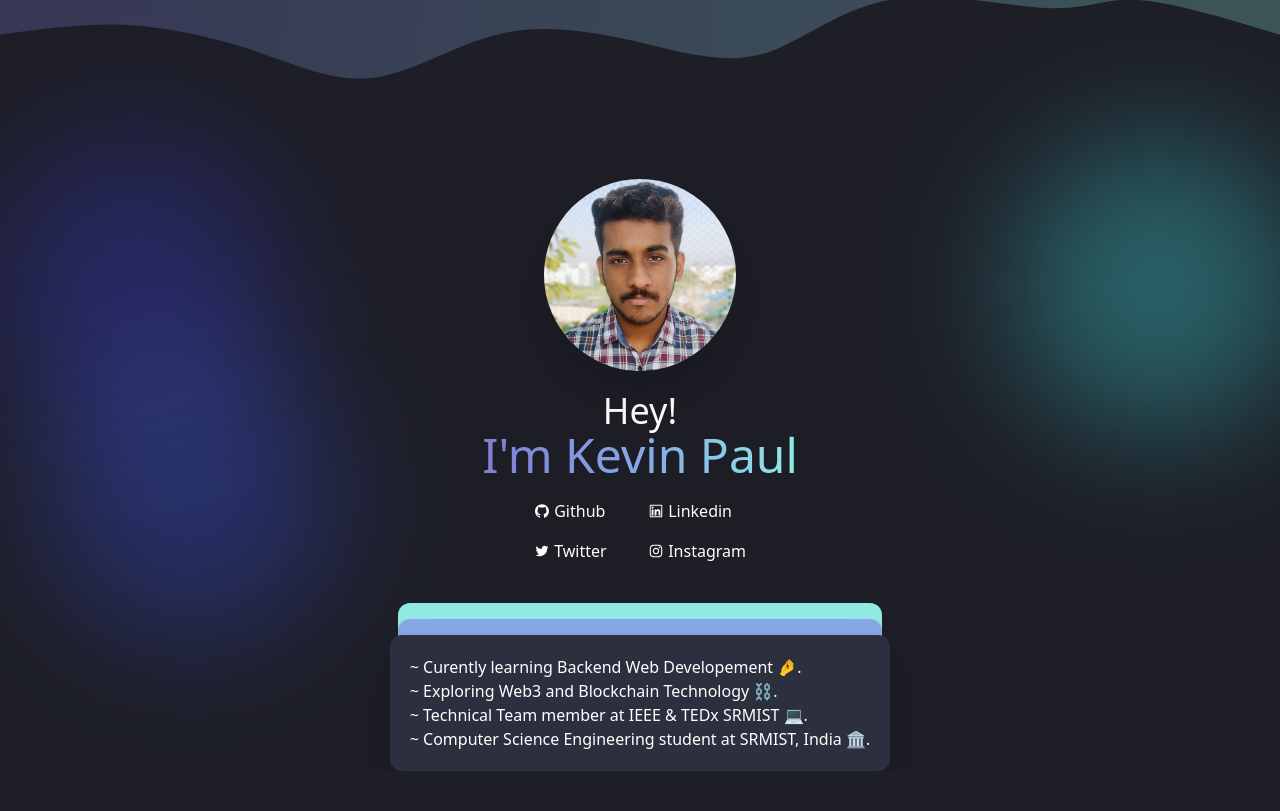
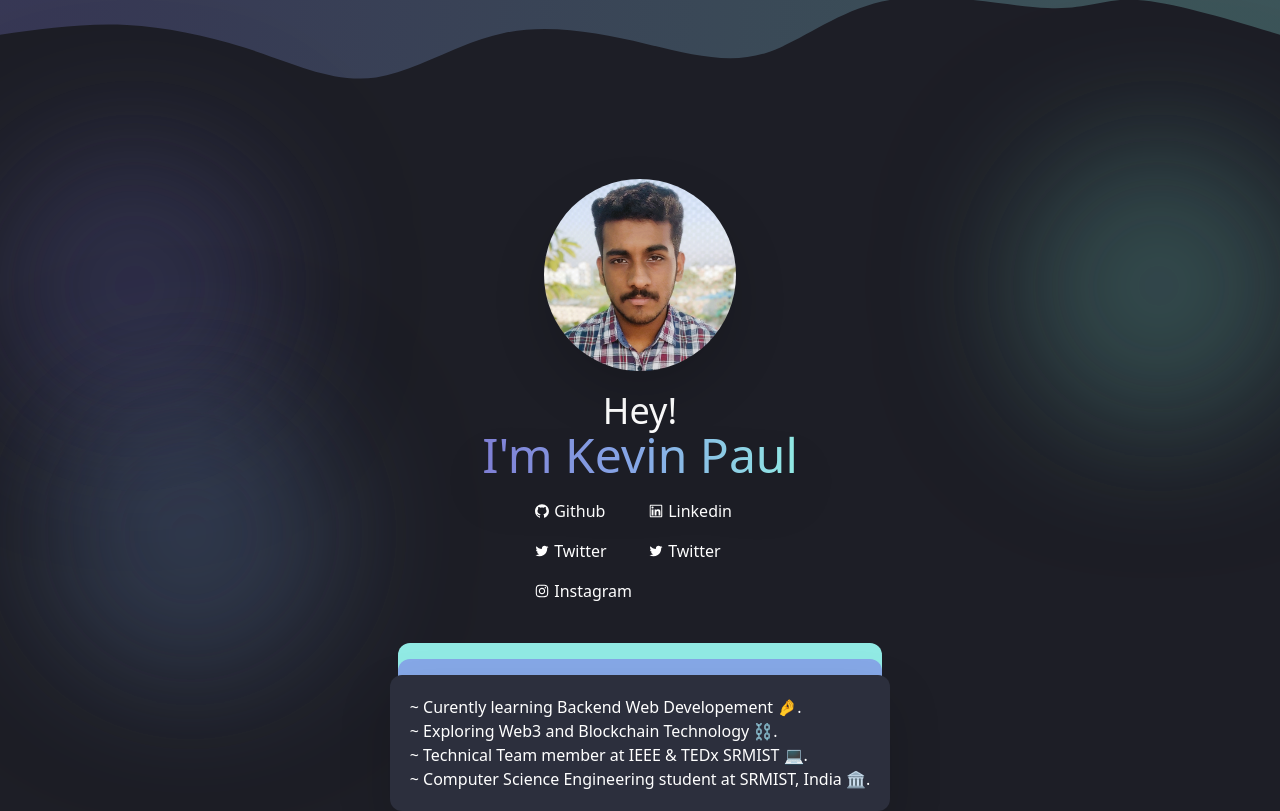
Before and after one commit to itaintkevin/portfolio-v1, a React (Create React App) app: page / in a window 1280 px wide. Shown: the part 463-1274 px from the top of the page. Before the commit the page ends 1234 px from the top, so only its background shows below. Built offline with nearby package versions, Linux system fonts and the light colour scheme.

Commit message:
Updated Links

```diff
--- a/src/components/Hero.jsx
+++ b/src/components/Hero.jsx
@@ -41,17 +41,17 @@ const Hero = () => {
         </div>
     </div> */}
     <div className='relative flex flex-col items-center'>
-      <div className='absolute top-0 -left-4 w-72 h-72 rounded-full mix-blend-color-dodge animate-blob opacity-30 filter blur-3xl bg-[#7F7FD5]'></div>
-      <div className='absolute top-0 -right-4 w-72 h-72 rounded-full mix-blend-color-dodge animate-blob opacity-30 filter blur-3xl bg-[#91EAE4]'></div>
-      <div className='absolute left-10 -bottom-8 w-72 h-72 rounded-full mix-blend-color-dodge animate-blob opacity-30 filter blur-3xl bg-[#86A8E7]'></div>
+      <div className='absolute top-0 -left-4 w-72 h-72 rounded-full mix-blend-difference animate-blob opacity-25 filter blur-3xl bg-[#7F7FD5]'></div>
+      <div className='absolute top-0 -right-4 w-72 h-72 rounded-full mix-blend-difference animate-blob opacity-25 filter blur-3xl bg-[#91EAE4]'></div>
+      <div className='absolute left-10 -bottom-8 w-72 h-72 rounded-full mix-blend-difference animate-blob opacity-25 filter blur-3xl bg-[#86A8E7]'></div>
       <div><img className="rounded-full w-48 h-48 drop-shadow-2xl my-5" src={Profile} alt="Profile" /></div>
       <div className='text-4xl'>Hey!</div>
       <div className='text-5xl from-[#7F7FD5] via-[#86A8E7] to-[#91EAE4] text-transparent bg-clip-text bg-gradient-to-r drop-shadow-2xl'>I'm Kevin Paul</div>
       <div className='grid gap-4 grid-cols-2 grid-rows-2 w-max my-5'>
-        <a className='flex items-center' href="https://github.com/itaintkevin"><AiOutlineGithub/>&nbsp;Github</a>
-        <a className='flex items-center' href="https://www.linkedin.com/in/itaintkevin"><AiOutlineLinkedin/>&nbsp;Linkedin</a>
-        <a className='flex items-center' href="https://twitter.com/it_aint_kevin"><AiOutlineTwitter/>&nbsp;Twitter</a>
-        <a className='flex items-center' href=""><AiOutlineInstagram/>&nbsp;Instagram</a>
+        <div><a className='flex items-center' href="https://github.com/itaintkevin"><AiOutlineGithub/>&nbsp;Github</a></div>
+        <div><a className='flex items-center' href="https://www.linkedin.com/in/itaintkevin"><AiOutlineLinkedin/>&nbsp;Linkedin</a></div>
+        <div><a className='flex items-center' href="https://twitter.com/it_aint_kevin"><AiOutlineTwitter/>&nbsp;Twitter</a></div><a className='flex items-center' href="https://twitter.com/it_aint_kevin"><AiOutlineTwitter/>&nbsp;Twitter</a>
+        <div><a className='flex items-center' href=""><AiOutlineInstagram/>&nbsp;Instagram</a></div>
       </div>
       <div className='flex justify-center w-full my-5'>
         <div className='bg-[#91EAE4] absolute text-md rounded-xl mx-5 p-5'>
```
